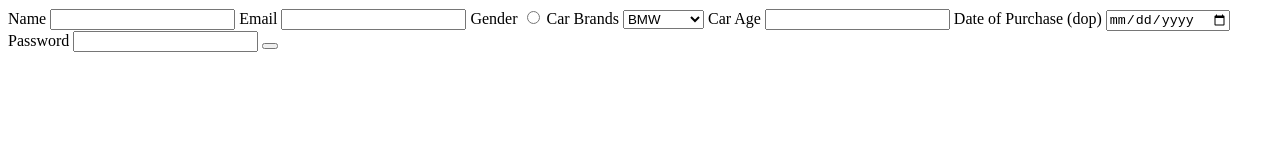
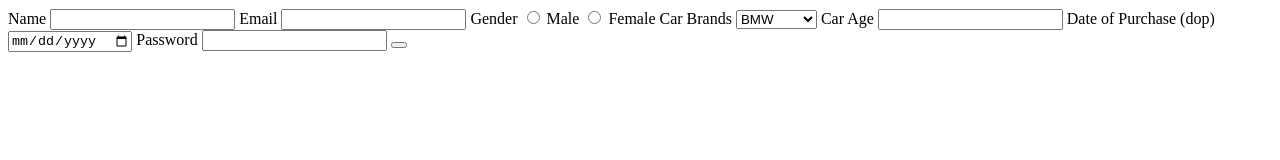
Before and after one commit to acciojob/car-insurance-form-ayushchauhan84, a website: page main.html in a window 1280 px wide. Drawn offline with Linux system fonts and the light colour scheme.

Commit message:
created a submission

```diff
--- a/main.html
+++ b/main.html
@@ -14,9 +14,9 @@
 		<label for="email">Email</label>
 		<input type="Email" id="email" required="Yes">
 
-		<label >Gender</label>
-		<input type="Radio" name="gender" Required
-			>
+		<label>Gender</label>
+		<input type="radio" name="gender" value="male" required> Male
+		<input type="radio" name="gender" value="female" required> Female
 
 		<label for="cars">Car Brands</label>
 		<select type="Dropdown (Options: BMW, Audi, Mercedez)" id="cars" required="Yes">
```
